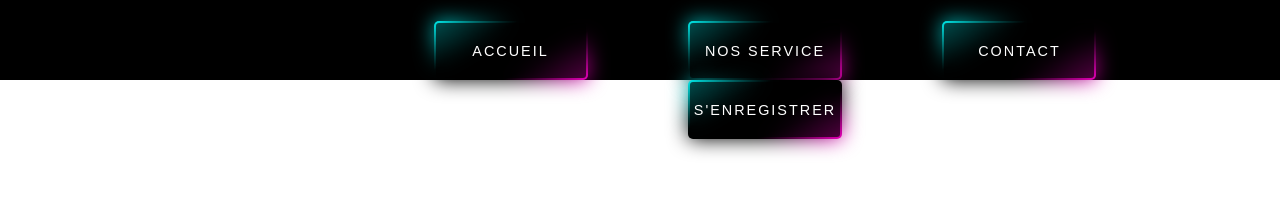
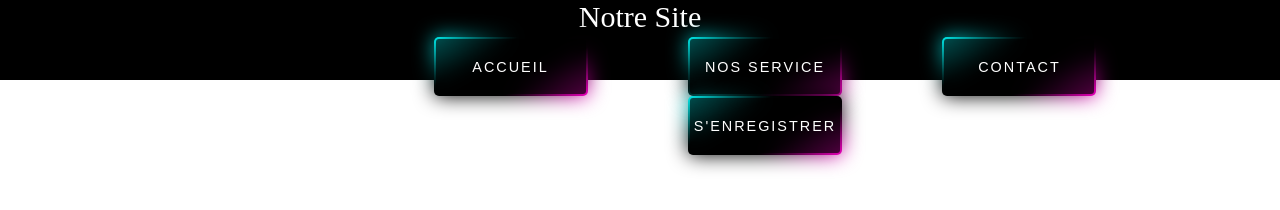
Before and after one commit to ABRAHAM-Clement/Projet-Duo, a plain HTML site: page index.html in a window 1280 px wide. Drawn offline with Linux system fonts and the light colour scheme.

Commit message:
changement

```diff
--- a/index.html
+++ b/index.html
@@ -14,7 +14,7 @@
       <nav>
         <div class="test">
       <div class="titre">
-       Boosting Service
+       Notre Site
       </div>
       <div class="onglets">
         <a href="#"><i></i><i></i><span>Accueil</span></a>
--- a/style.css
+++ b/style.css
@@ -12,7 +12,12 @@ html {
      black
    );
  }
-
+ .titre {
+   color: #ffffff;
+   font-family: "Poppins", serif;
+   font-size: 30px;
+   text-align: left;
+ }
 nav .test {
    position: fixed;
    display: flex;
```
